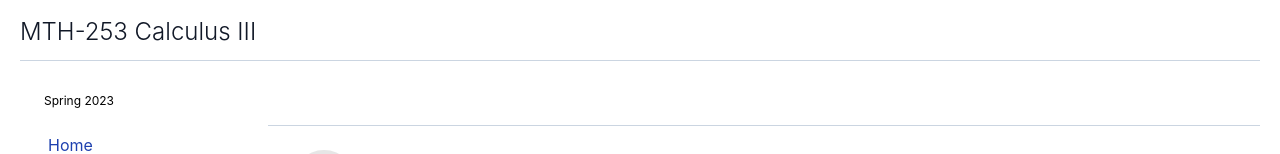
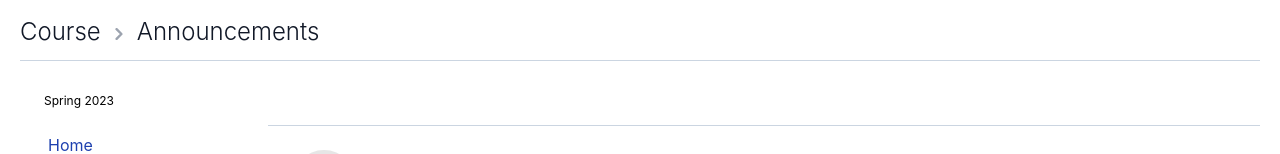
Before and after one commit to daniiltsioma/canvas-ui, a React (Create React App) app: page /course/announcements in a window 1280 px wide. Shown: the top 154 px of the page. Built offline with nearby package versions, Linux system fonts and the light colour scheme.

Commit message:
added breadcrumbs

```diff
--- /dev/null
+++ b/src/components/Breadcrumbs/Breadcrumbs.tsx
@@ -0,0 +1,37 @@
+import { useMatches } from "react-router-dom";
+
+const Breadcrumbs = () => {
+  let matches = useMatches();
+  let crumbs = matches
+    .filter((match: any) => Boolean(match.handle?.crumb))
+    .map((match: any) => match.handle.crumb(match.data));
+
+  return (
+    <ol className="inline-flex items-center">
+      {crumbs.map((crumb, index) => (
+        <li className="inline-flex items-center" key={index}>
+          {index > 0 ? (
+            <svg
+              className="w-3 h-3 text-gray-400 mx-3 mt-1"
+              aria-hidden="true"
+              xmlns="http://www.w3.org/2000/svg"
+              fill="none"
+              viewBox="0 0 6 10"
+            >
+              <path
+                stroke="currentColor"
+                stroke-linecap="round"
+                stroke-linejoin="round"
+                stroke-width="2"
+                d="m1 9 4-4-4-4"
+              />
+            </svg>
+          ) : null}
+          {crumb}
+        </li>
+      ))}
+    </ol>
+  );
+};
+
+export default Breadcrumbs;
--- a/src/index.tsx
+++ b/src/index.tsx
@@ -3,7 +3,7 @@ import ReactDOM from "react-dom/client";
 import "./index.css";
 import App from "./App";
 import reportWebVitals from "./reportWebVitals";
-import { RouterProvider, createBrowserRouter } from "react-router-dom";
+import { Link, RouterProvider, createBrowserRouter } from "react-router-dom";
 import Dashboard from "views/Dashboard";
 import Course from "views/course/Course";
 import CourseHome from "views/course/CourseHome";
@@ -28,13 +28,19 @@ const router = createBrowserRouter([
   {
     path: "/course/",
     element: <Course />,
+    handle: {
+      crumb: () => <Link to="/course/">Course</Link>,
+    },
     children: [
       {
         path: "/course/",
         element: <CourseHome />,
       },
       {
-        path: "/course/announcements",
+        path: "/course/announcements/",
+        handle: {
+          crumb: () => <Link to="/course/announcements/">Announcements</Link>,
+        },
         children: [
           {
             path: "/course/announcements/",
@@ -43,6 +49,11 @@ const router = createBrowserRouter([
           {
             path: "/course/announcements/:id",
             element: <Announcement />,
+            handle: {
+              crumb: () => (
+                <Link to="/course/announcements/1">Sample Announcement</Link>
+              ),
+            },
           },
         ],
       },
--- a/src/views/course/Course.tsx
+++ b/src/views/course/Course.tsx
@@ -1,3 +1,4 @@
+import Breadcrumbs from "components/Breadcrumbs/Breadcrumbs";
 import Header from "components/Header/Header";
 import Sidebar from "components/Sidebar/Sidebar";
 import { Outlet } from "react-router-dom";
@@ -5,7 +6,10 @@ import { Outlet } from "react-router-dom";
 const Course = () => {
   return (
     <div className="w-full container px-5">
-      <Header size="md">MTH-253 Calculus III</Header>
+      <Header size="md">
+        {/* MTH-253 Calculus III */}
+        <Breadcrumbs />
+      </Header>
       <div className="w-full flex items-start">
         <Sidebar term="Spring 2023" />
         <Outlet />
```
